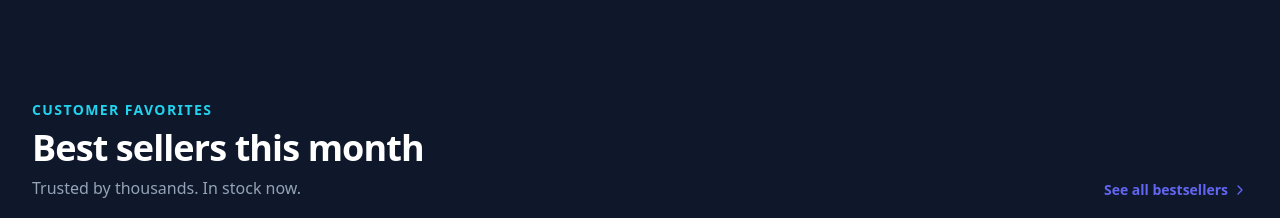
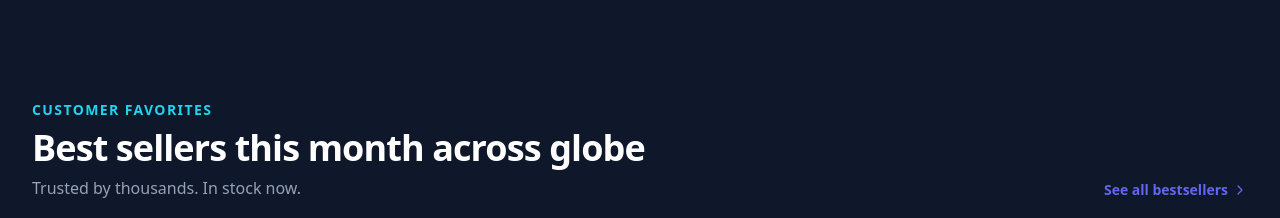
Before and after one commit to ranaasad01/atomic-create-a-tech-accessories-selling-websit-f9ade409, a Next.js app: page / in a window 1280 px wide. Shown: the part 1220-1438 px from the top of the page. Built offline with nearby package versions, Linux system fonts and the light colour scheme.

Commit message:
chore: update featured section heading text
Replace i18n translation reference with static text "Best sellers this month across globe" in the featured section heading element

```diff
--- a/app/page.tsx
+++ b/app/page.tsx
@@ -421,9 +421,7 @@ export default function HomePage() {
                 </p>
                 <h2
                   className="text-4xl font-extrabold tracking-tight text-white"
-                  data-atomic-id="a11qa4ao">
-                  {t("featured.heading")}
-                </h2>
+                  data-atomic-id="a11qa4ao">Best sellers this month across globe</h2>
                 <p
                   className="text-slate-400 mt-2 max-w-lg text-pretty"
                   data-atomic-id="aotj5qw">
```
